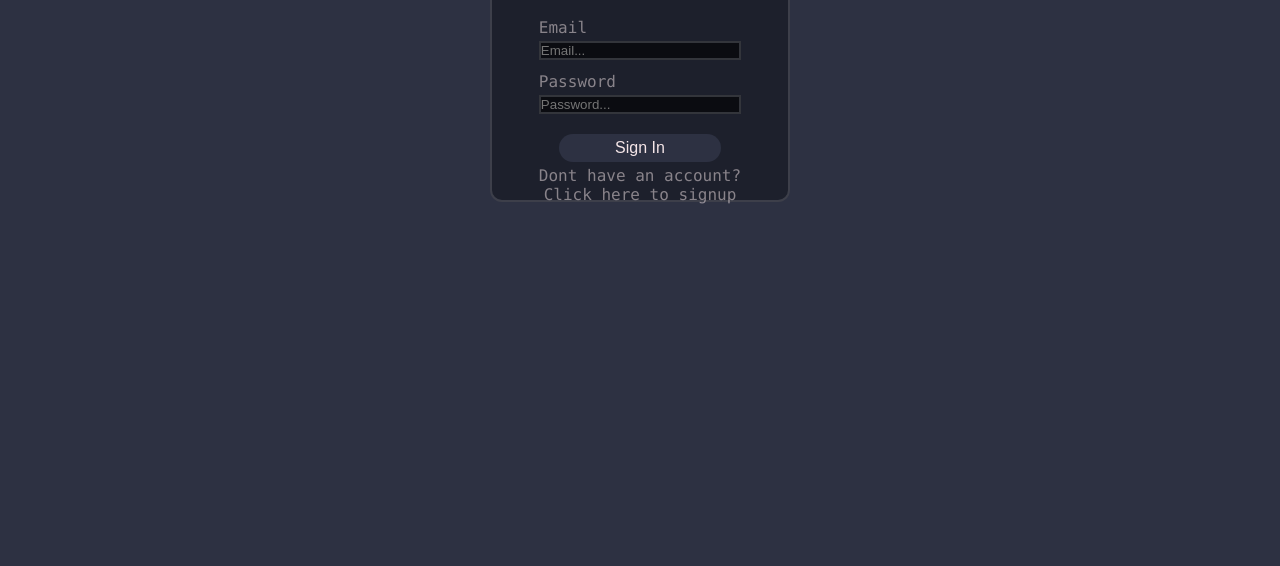
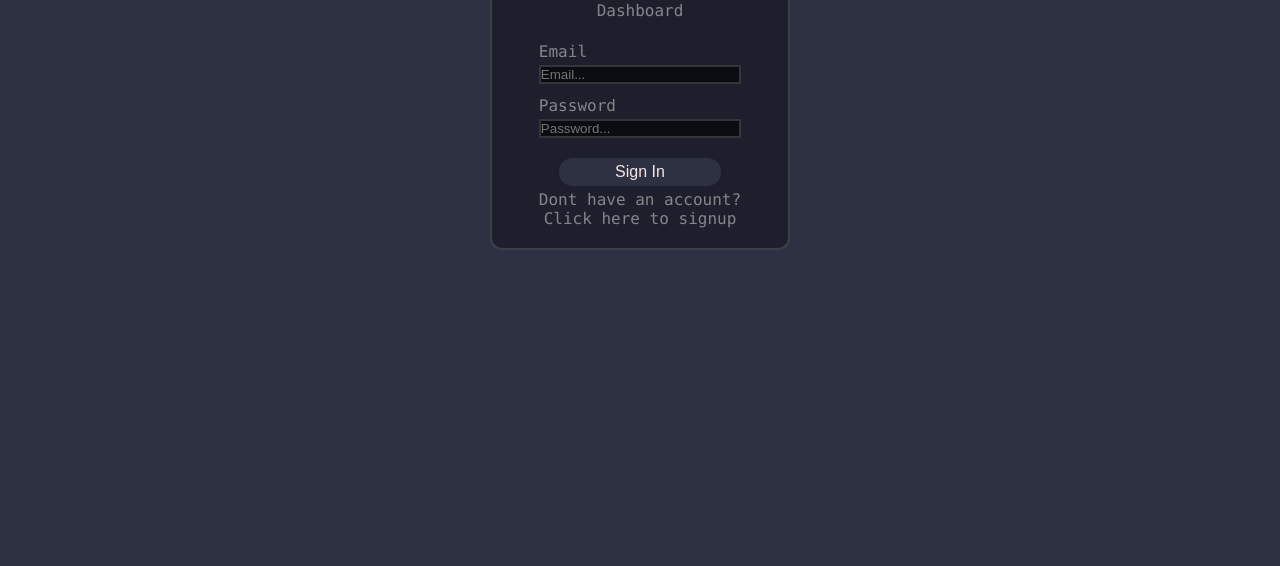
Before and after one commit to tfiws/Player-One, a plain HTML site: page signin.html in a window 1280 px wide. Shown: the part 234-800 px from the top of the page. Drawn offline with Linux system fonts and the light colour scheme.

Commit message:
changed max height to min height for signin/up containers and added padding - allows resizing and stops any overflow from contents

```diff
--- a/stylesheets/stylesheet.css
+++ b/stylesheets/stylesheet.css
@@ -224,7 +224,7 @@ li.game-card {
     display: flex;
     flex-direction: column;
     background-color: #1d202c;
-    height: 320px;
+    min-height: 320px;
     width: 300px;
     margin: 20px;
     flex: 0 1 auto;
@@ -232,6 +232,7 @@ li.game-card {
     justify-content: center;
     border: 2px solid #62656e75;
     border-radius: 12px;
+    padding: 20px;
 }
 
 .sign-in .small-logo, .sign-up .small-logo {
```
